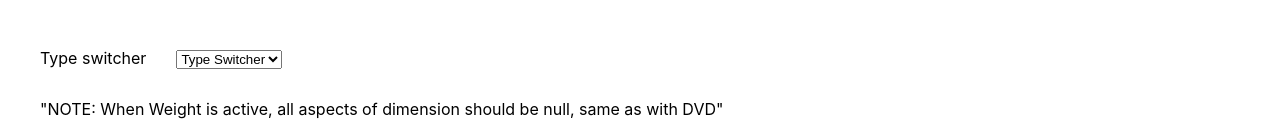
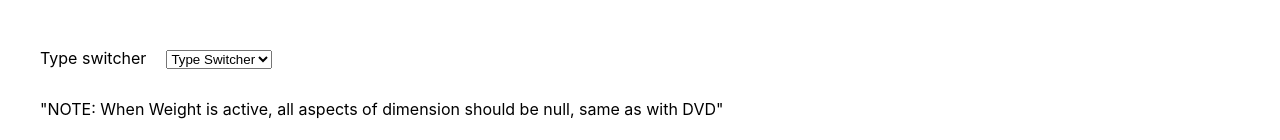
Before and after one commit to fran6jr/my-market-app, a React (Create React App) app: page /addproduct in a window 1280 px wide. Shown: the part 214-354 px from the top of the page. Built offline with nearby package versions, Linux system fonts and the light colour scheme.

Commit message:
Corrected sass issues for add page - now done

```diff
--- a/src/pages/Add/styles.scss
+++ b/src/pages/Add/styles.scss
@@ -42,7 +42,7 @@ $myBorder: 1px solid black;
       label {
         display: flex;
         margin-bottom: 10px;
-        width: 300px;
+        width: 275px;
 
         input {
           margin-left: 5%;
@@ -61,13 +61,17 @@ $myBorder: 1px solid black;
         padding: 15px;
         height: 160px;
         width: 275px;
+
+        label {
+          justify-content: space-between;
+        }
       }
 
       .book_form {
         border: $myBorder;
         padding: 15px;
         height: 96px;
-        width: 275px;
+        width: 268px;
       }
 
     }
@@ -77,7 +81,7 @@ $myBorder: 1px solid black;
       display: block;
 
       select {
-        margin-left: 30px;
+        margin-left: 20px;
       }
     }
   }
```
